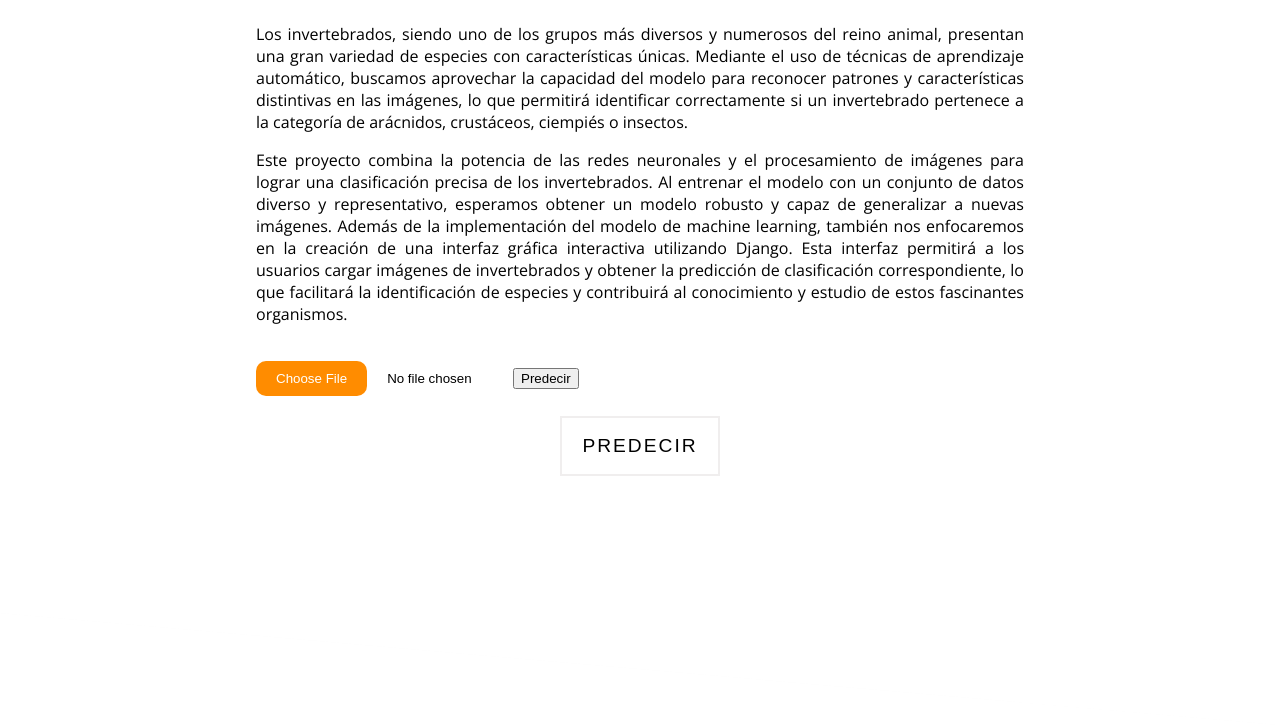
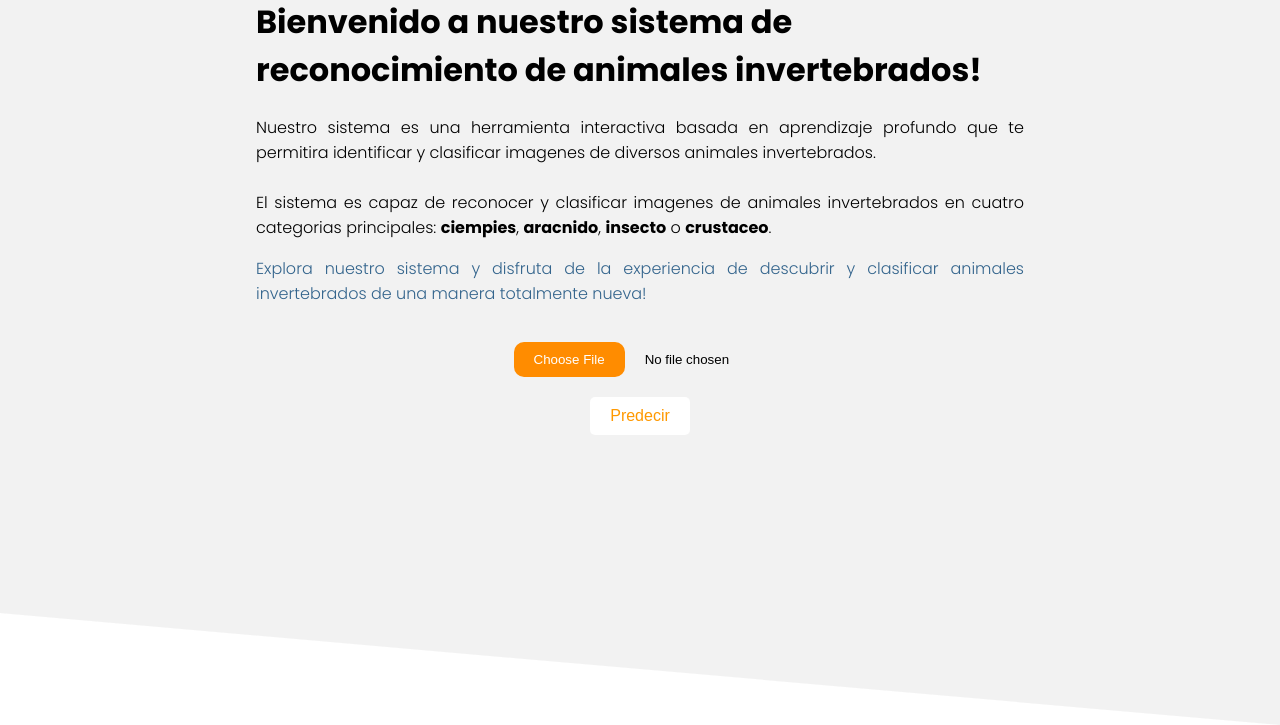
Before and after one commit to ManuelJimenez70/PrediccionInvertebrados, a Django app: template PrediccionInvertebrados/templates/index.html in a window 1280 px wide. Shown: the part 401-1126 px from the top of the page. Run offline with Django 4.2, Linux system fonts and the light colour scheme; the template is opened without the code that fills it, so the values that code supplies are empty.

Commit message:
cambio te colores, tipografia y resultado

```diff
--- a/PrediccionInvertebrados/static/css/style.css
+++ b/PrediccionInvertebrados/static/css/style.css
@@ -1,17 +1,23 @@
 
-@import url("https://fonts.googleapis.com/css?family=Montserrat");
-@import url("https://fonts.googleapis.com/css?family=Open+Sans");
+@import url('https://fonts.googleapis.com/css2?family=Poppins:wght@100;300;700&display=swap');
+@import url('https://fonts.googleapis.com/css2?family=Poppins:wght@700&display=swap');
 h1 {
-  font-family: "Montserrat", sans-serif;
+  font-family: 'Poppins', sans-serif;
 }
 
 h2{
-    font-family: "Montserrat", sans-serif;
+    font-family:'Poppins', sans-serif;
 }
 
 p {
-  font-family: "Open Sans", sans-serif;
+    font-family: 'Poppins', sans-serif;
+    font-weight: normal;
     text-align: justify;
+}
+
+p.text{
+    color: #34658d;
+    font-family:'Poppins', sans-serif;
 }
 .prediction{
     position: initial;
@@ -20,7 +26,7 @@ p {
   position: fixed;
   background: url(../images/spider.jpg);
   background-size: cover;
-  background-color: #58aff6;
+  background-color: #4186bf;
   background-position-y: 70%;
   top: 0;
   height: 400px;
@@ -33,19 +39,23 @@ header{
     display: flex;
     justify-content: center;
     align-items: center;
-    min-height: 100vh;
+    min-height: 80vh;
 }
 
 .white-bg {
     position: absolute;
     top: 0;
-  background-color: #fff;
+    background-color: rgba(229, 229, 229, 0.5); /* Cambiar los valores RGB y ajustar la opacidad según sea necesario */
     min-height: 500px;
     margin: 270px 0px;
     width: 100vw;
     height: 100vh;
     transform: skewY(5deg);
     z-index: -1;
+  }
+
+  .shadow {
+    box-shadow: -2px -5px 5px 0px rgba(0, 0, 0, 0.3);
   }
 
 .content {
@@ -56,12 +66,9 @@ header{
   background-color: transparent;
 }
 
-.shadow {
-  box-shadow: -2px -5px 5px 0px rgba(0, 0, 0, 0.3);
-}
-
 .summary{
-    margin-top: 50px;
+    margin-top: 40px;
+    width: 100%;
 }
 
 nav ul {
@@ -87,63 +94,31 @@ nav ul li a:hover {
     color: #121111;
 }
 
-.container{
+.select{
     display: flex;
     justify-content: center;
     align-items: center;
     flex-direction: column;
 
 }
-.container form{
-    position: relative;
-    width: 160px;
-    height: 60px;
-    display: inline-block;
-    background-color: white;
-    margin: 20px;
-}
-
-.container form:before,
-.container form:after{
-    content: '';
-    position: absolute;
-    inset: 0;
-    background-color: #ff8c00;
-    transition: 0.5s;
-}
-.container form:nth-child(1):before,
-.container form:nth-child(1):after{
-    background: linear-gradient(45deg, #ff8c00,white,white,#ff8c00);
-}
-
-.container form:hover:before{
-    inset: -3px;
-}
-
-.container form:hover:after{
-    inset: -3px;
-    filter: blur(10px);
-}
-
-.container form button{
-    position: absolute;
-    top: 0;
-    left: 0;
-    width: 100%;
-    border: 2px solid rgb(240, 238, 238);
-    height: 100%;
-    display: inline-block;
-    background: #fff;
-    z-index: 10;
+.container1{
     display: flex;
     justify-content: center;
     align-items: center;
-    font-size: 1.2rem;
-    text-transform: uppercase;
-    letter-spacing: 2px;
-    color: black;
 }
 
+.custom-button {
+    background-color: #ffffff;
+    color: #ff9900;
+    border: none;
+    padding: 10px 20px;
+    font-size: 16px;
+    border-radius: 5px;
+    margin-top: 20px;
+    margin-left: auto;
+    margin-right: auto;
+    display: block;
+  }
 
 input[type=file]::file-selector-button {
     margin-top: 20px;
@@ -163,7 +138,7 @@ input[type=file]::file-selector-button:hover {
 
 .card{
     position: relative;
-    width: 300px;
+    width: 400px;
     height: 190px;
     background: #ff8c00;
     transition: 0.5s;
@@ -177,7 +152,7 @@ input[type=file]::file-selector-button:hover {
 .card .lines{
     position: absolute;
     inset: 0;
-    background: #121111;
+    background: #b4b4b4;
     overflow: hidden;
 }
 
@@ -186,9 +161,9 @@ input[type=file]::file-selector-button:hover {
     position: absolute;
     top: 50%;
     left: 50%;
-    width: 600px;
+    width: 700px;
     height: 120px;
-    background: linear-gradient(transparent, #58aff6, #58aff6 , #58aff6, transparent);
+    background: linear-gradient(transparent, #16517e, #58aff6 , #58aff6, transparent);
     animation: animate 4s linear infinite;
 }
 
@@ -207,7 +182,7 @@ input[type=file]::file-selector-button:hover {
     content: '';
     position: absolute;
     inset: 3px;
-    background: #121111;
+    background: #000000;
 }
 
 .card .imgBX{
@@ -282,7 +257,7 @@ input[type=file]::file-selector-button:hover {
     text-align: center;
     width: 100%;
     transition: 0.5s;
-    transform: translateY(145px);
+    transform: translateY(178px);
 }
 
 .card:hover .card_content .details{
@@ -292,7 +267,7 @@ input[type=file]::file-selector-button:hover {
 .card .card_content .details h2{
     font-size: 1.25em;
     font-weight: 600px;
-    color: #ff8c00;
+    color: #e17c00;
     line-height: 1.2em;
 }
 
@@ -305,6 +280,6 @@ input[type=file]::file-selector-button:hover {
 .card .card_content .details h3{
     font-size: 1em;
     font-weight: 600px;
-    color: #58aff6;
+    color: #ffffff;
     line-height: 1.2em;
 }
--- a/PrediccionInvertebrados/templates/index.html
+++ b/PrediccionInvertebrados/templates/index.html
@@ -12,45 +12,34 @@
             <div class="content">
                 <nav>
                     <ul>
+                        <br><br>
                         <li><a href="">Inicio</a></li>
                         <li><a href="/about">Acerca del proceso</a></li>
                     </ul>
                 </nav>
 
-            <div>
+
                 <div class="summary">
-                    <h1>Predicción de Invertebrados</h1>
-                    <p>Los invertebrados, siendo uno de los grupos más diversos y numerosos del reino animal,
-                        presentan una gran variedad de especies con características únicas. Mediante el uso de técnicas
-                        de aprendizaje automático, buscamos aprovechar la capacidad del modelo para reconocer patrones
-                        y características distintivas en las imágenes, lo que permitirá identificar correctamente si un
-                        invertebrado pertenece a la categoría de arácnidos, crustáceos, ciempiés o insectos.</p>
 
-                    <p>Este proyecto combina la potencia de las redes neuronales y el procesamiento de imágenes para lograr
-                         una clasificación precisa de los invertebrados. Al entrenar el modelo con un conjunto de datos
-                         diverso y representativo, esperamos obtener un modelo robusto y capaz de generalizar a nuevas
-                         imágenes. Además de la implementación del modelo de machine learning, también nos enfocaremos
-                         en la creación de una interfaz gráfica interactiva utilizando Django. Esta interfaz permitirá
-                         a los usuarios cargar imágenes de invertebrados y obtener la predicción de clasificación
-                         correspondiente, lo que facilitará la identificación de especies y contribuirá al conocimiento
-                         y estudio de estos fascinantes organismos.</p>
+                    <h1><b>Bienvenido a nuestro sistema de reconocimiento de animales invertebrados!</b><br></h1>
+
+                    <p>Nuestro sistema es una herramienta interactiva basada en aprendizaje profundo que te
+                        permitira identificar y clasificar imagenes de diversos animales invertebrados. <br><br>
+
+                        El sistema es capaz de reconocer y clasificar imagenes de animales
+                        invertebrados en cuatro categorias principales: <b>ciempies</b>,
+                        <b>aracnido</b>,  <b>insecto</b> o <b>crustaceo</b>.
+                        <p class="text">Explora nuestro sistema y disfruta de la experiencia de descubrir y
+                        clasificar animales invertebrados de una manera totalmente nueva!</p>
                 </div>
-                </div>
-                <div>
+                <div class="container1">
                     <form method = "POST" action="save_image/" enctype="multipart/form-data">
                        {% csrf_token %}
                         <input  type="file" name="imagep">
-                        <button type="submit">Predecir</button>
-
+                        <button class="custom-button" type="submit">Predecir</button>
                     </form>
                 </div>
-                <div class="container">
-                    <form method = "POST" action="save_image/">
-                        {% csrf_token %}
-                        <button type="submit">Predecir</button>
-                    </form>
-                </div>
-            </div>
+
         </header>
 
     </body>
--- a/PrediccionInvertebrados/urls.py
+++ b/PrediccionInvertebrados/urls.py
@@ -23,5 +23,4 @@ urlpatterns = [
     path('admin/', admin.site.urls),
     path('', index),
     path('about/', about),
-    path('save_image/', save_image)
-]
+    path('save_image/', save_image)]
```
Also changed, not shown: PrediccionInvertebrados/templates/about.html (+9 -4 lines), PrediccionInvertebrados/templates/result.html (+14 -5 lines), PrediccionInvertebrados/static/images/predict.jpg. Lines whose indentation alone changed are shown as unchanged.
